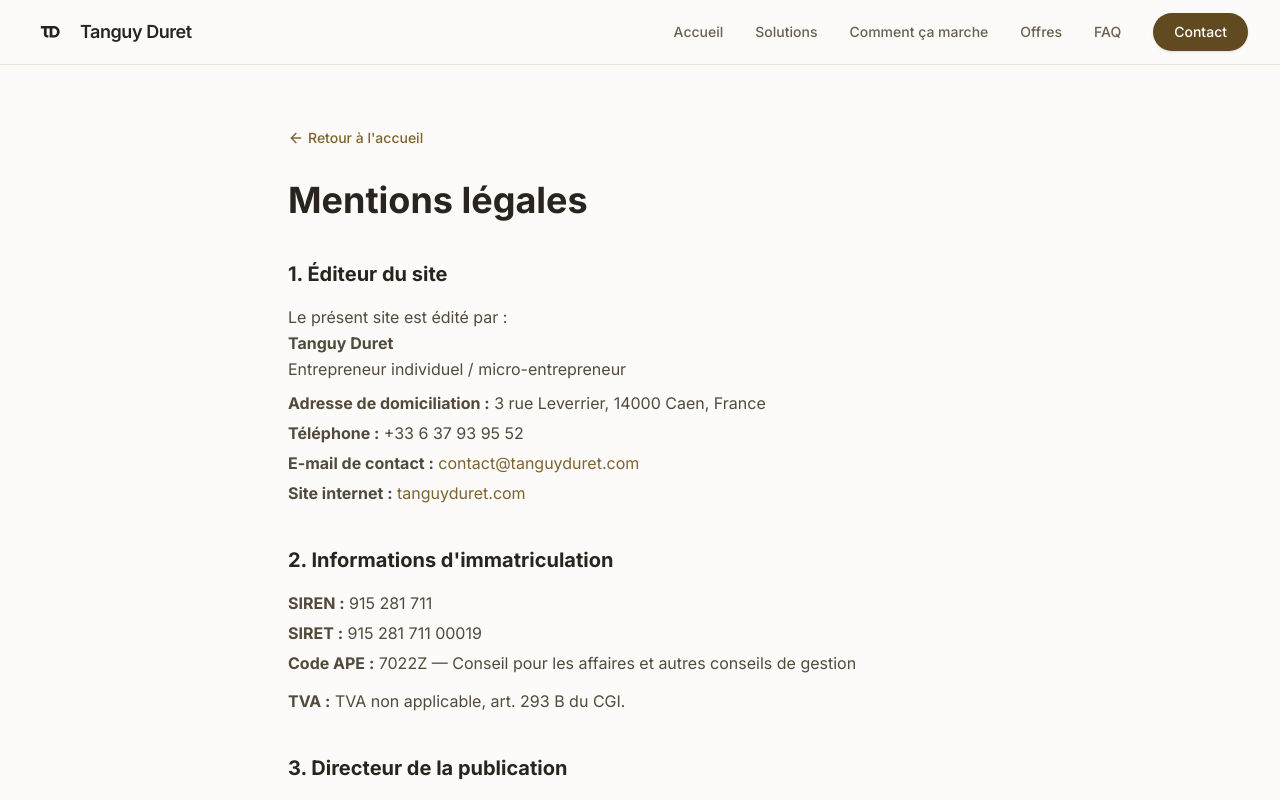
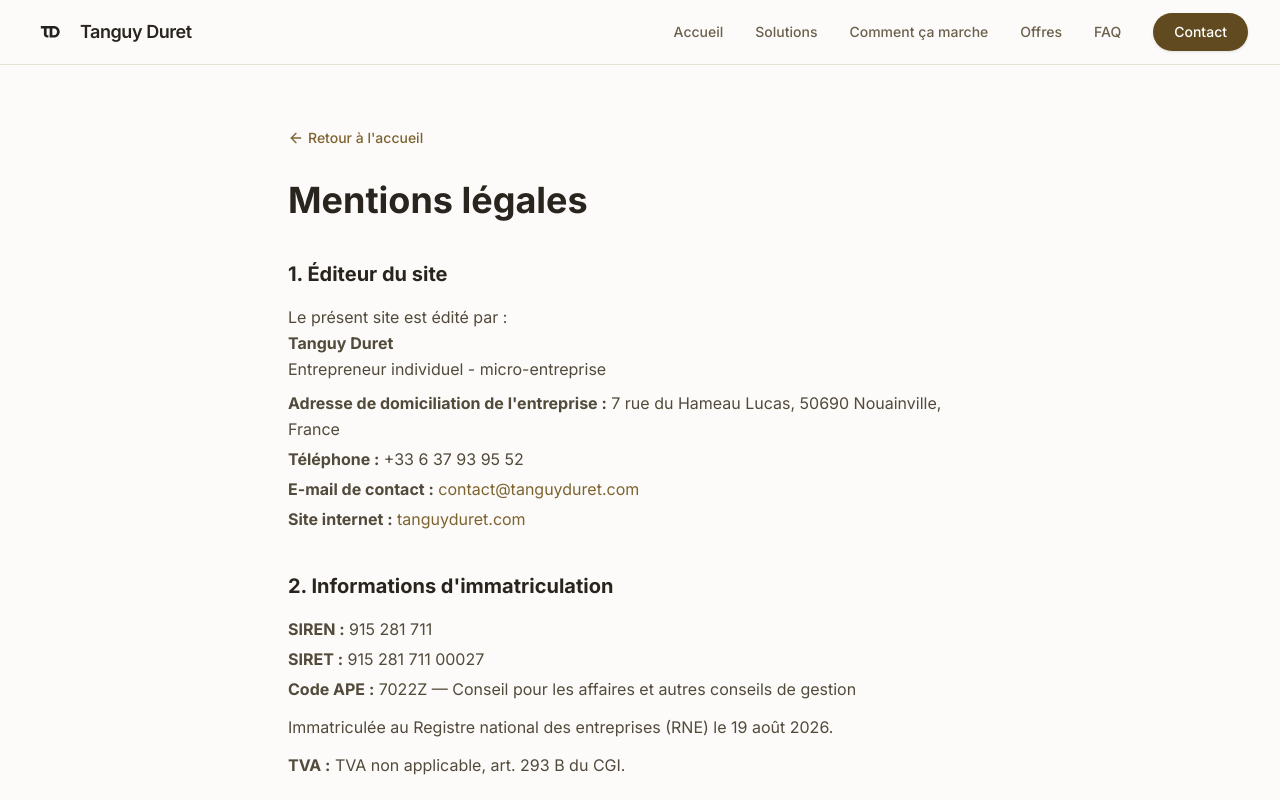
Before and after one commit to tanguyduret/portfolio, a React (Vite) app: page /conseil/mentions-legales in a window 1280 px wide. Shown: the top 800 px of the page. Built offline with nearby package versions, Linux system fonts and the light colour scheme.

Commit message:
chore: update legal business information

```diff
--- a/components/conseil/config/legal.ts
+++ b/components/conseil/config/legal.ts
@@ -1,17 +1,16 @@
 export const LEGAL_INFO = {
   // Informations de l'éditeur
   publisherName: "Tanguy Duret",
-  publisherStatus: "Entrepreneur individuel / micro-entrepreneur",
-  publisherAddress: "3 rue Leverrier, 14000 Caen, France",
+  publisherStatus: "Entrepreneur individuel - micro-entreprise",
+  publisherAddress: "7 rue du Hameau Lucas, 50690 Nouainville, France",
   publisherPhone: "+33 6 37 93 95 52",
   publisherEmail: "contact@tanguyduret.com",
   publisherWebsite: "tanguyduret.com",
 
-  // INFORMATIONS PROVISOIRES - À remplacer avant publication
-  // Ces informations correspondent à l'ancienne micro-entreprise
   siren: "915 281 711",
-  siret: "915 281 711 00019",
+  siret: "915 281 711 00027",
   apeCode: "7022Z — Conseil pour les affaires et autres conseils de gestion",
+  rneRegistration: "Immatriculée au Registre national des entreprises (RNE) le 19 août 2026.",
 
   // Fiscalité
   vatStatus: "TVA non applicable, art. 293 B du CGI.",
@@ -25,6 +24,6 @@ export const LEGAL_INFO = {
   hostWebsite: "vercel.com",
 
   // Dates et e-mails spécifiques
-  lastUpdated: "19 août 2026",
+  lastUpdated: "25 août 2026",
   internalContactEmail: "tanguy.duret.pro@gmail.com"
 };
--- a/components/conseil/pages/MentionsLegales.tsx
+++ b/components/conseil/pages/MentionsLegales.tsx
@@ -20,7 +20,7 @@ export function MentionsLegales() {
             {LEGAL_INFO.publisherStatus}
           </p>
           <ul className="mt-2 space-y-1">
-            <li><strong>Adresse de domiciliation :</strong> {LEGAL_INFO.publisherAddress}</li>
+            <li><strong>Adresse de domiciliation de l'entreprise :</strong> {LEGAL_INFO.publisherAddress}</li>
             <li><strong>Téléphone :</strong> {LEGAL_INFO.publisherPhone}</li>
             <li><strong>E-mail de contact :</strong> <a href={`mailto:${LEGAL_INFO.publisherEmail}`} className="text-emerald-700 hover:underline">{LEGAL_INFO.publisherEmail}</a></li>
             <li><strong>Site internet :</strong> <a href={`https://${LEGAL_INFO.publisherWebsite}`} className="text-emerald-700 hover:underline">{LEGAL_INFO.publisherWebsite}</a></li>
@@ -33,6 +33,7 @@ export function MentionsLegales() {
             <li><strong>SIREN :</strong> {LEGAL_INFO.siren}</li>
             <li><strong>SIRET :</strong> {LEGAL_INFO.siret}</li>
             <li><strong>Code APE :</strong> {LEGAL_INFO.apeCode}</li>
+            <li className="mt-3">{LEGAL_INFO.rneRegistration}</li>
             <li className="mt-3"><strong>TVA :</strong> {LEGAL_INFO.vatStatus}</li>
           </ul>
         </section>
--- a/components/conseil/pages/PolitiqueConfidentialite.tsx
+++ b/components/conseil/pages/PolitiqueConfidentialite.tsx
@@ -20,7 +20,7 @@ export function PolitiqueConfidentialite() {
             {LEGAL_INFO.publisherStatus}
           </p>
           <ul className="mt-2 space-y-1">
-            <li>{LEGAL_INFO.publisherAddress}</li>
+            <li><strong>Adresse de domiciliation de l'entreprise :</strong> {LEGAL_INFO.publisherAddress}</li>
             <li>E-mail : <a href={`mailto:${LEGAL_INFO.publisherEmail}`} className="text-emerald-700 hover:underline">{LEGAL_INFO.publisherEmail}</a></li>
           </ul>
         </section>
@@ -100,7 +100,7 @@ export function PolitiqueConfidentialite() {
           </p>
           <ul className="mt-2 space-y-1">
             <li>Par e-mail : <a href={`mailto:${LEGAL_INFO.publisherEmail}`} className="text-emerald-700 hover:underline">{LEGAL_INFO.publisherEmail}</a></li>
-            <li>Par courrier : {LEGAL_INFO.publisherName}, {LEGAL_INFO.publisherAddress}</li>
+            <li>Par courrier : {LEGAL_INFO.publisherName}, à l'adresse de domiciliation de l'entreprise indiquée ci-dessus.</li>
           </ul>
           <p className="mt-4">
             Si vous estimez, après nous avoir contactés, que vos droits concernant vos données personnelles ne sont pas respectés, vous pouvez introduire une réclamation auprès de la Commission nationale de l'informatique et des libertés (CNIL). (<a href="https://www.cnil.fr/" target="_blank" rel="noopener noreferrer" className="text-emerald-700 hover:underline">https://www.cnil.fr/</a>)
```
